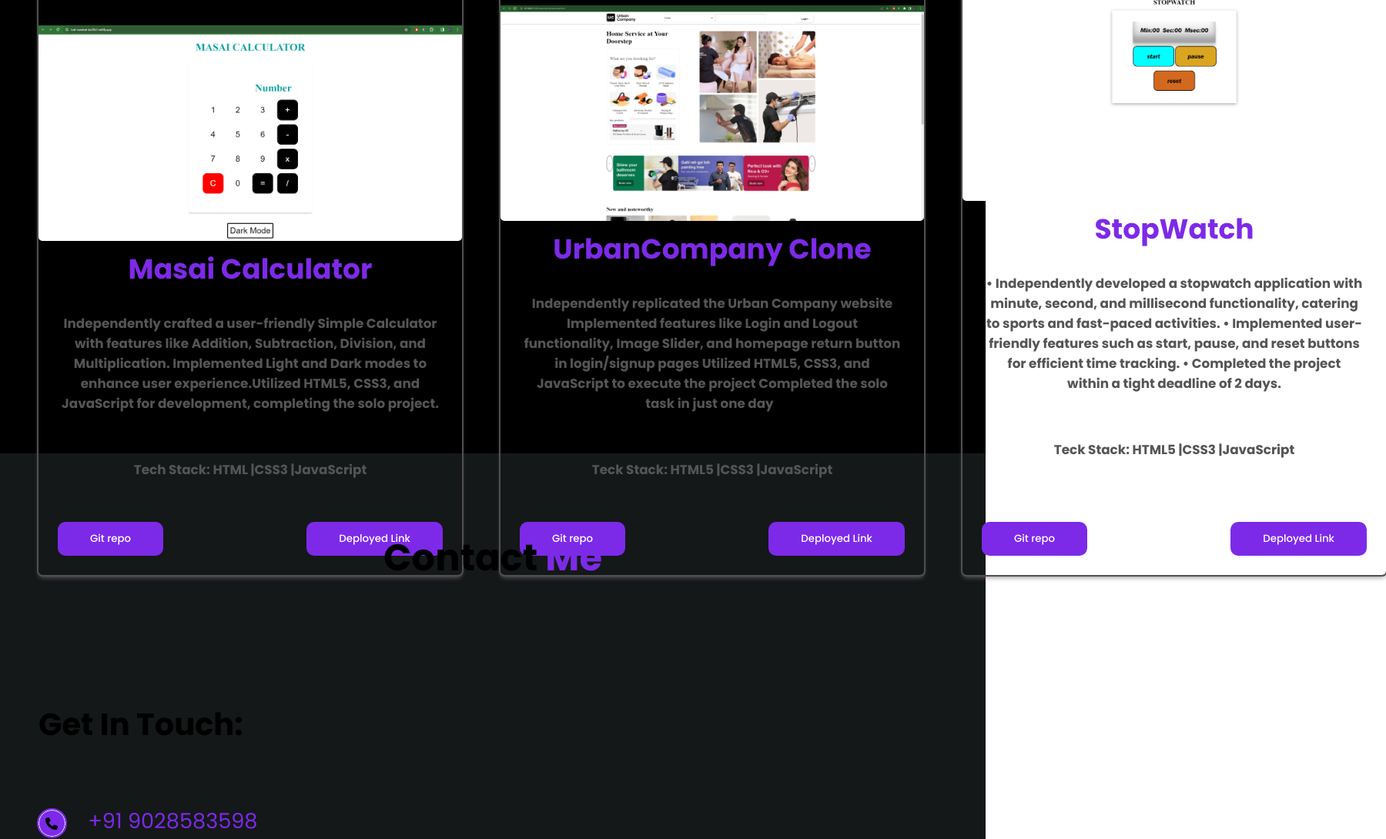
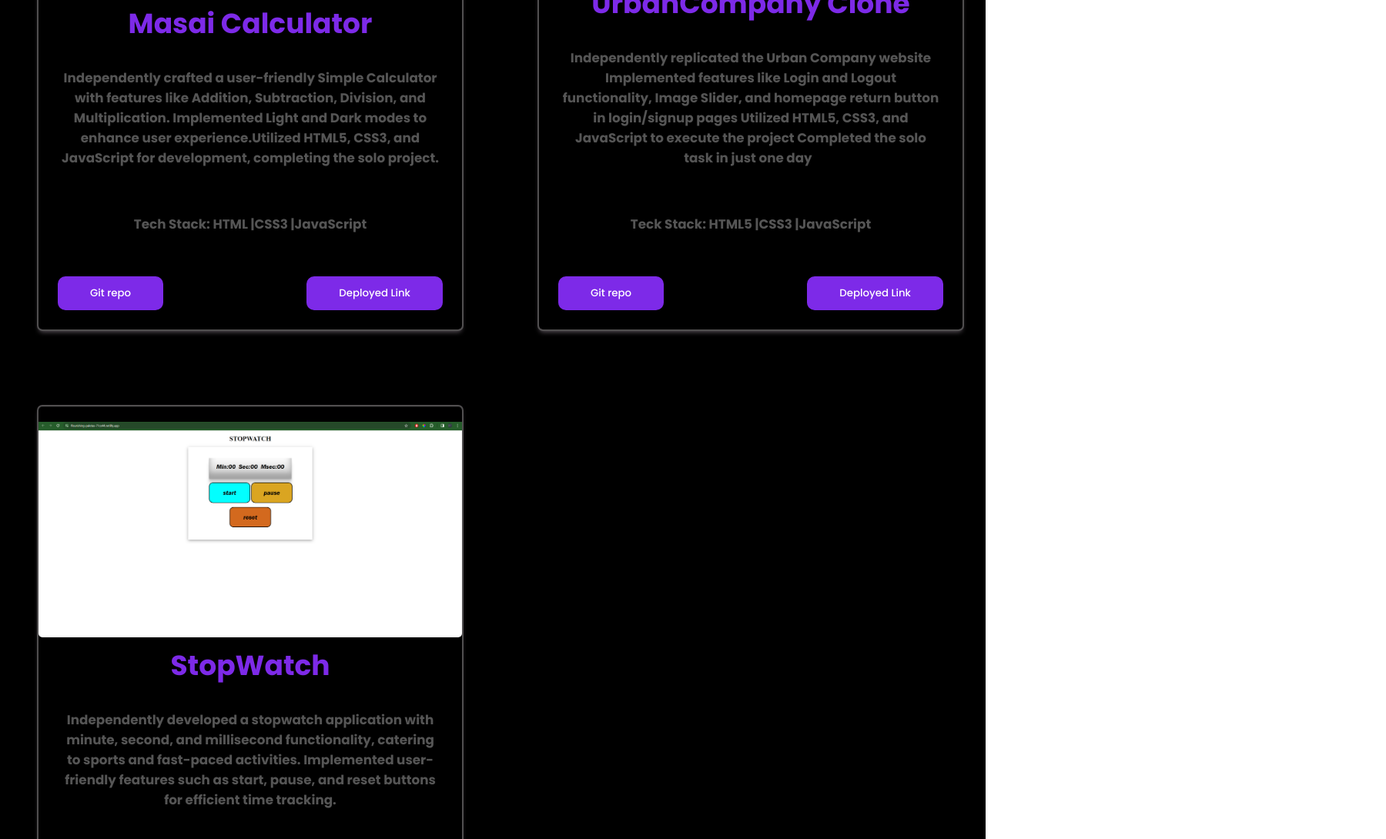
Before and after one commit to royeshmalvankar/portfolio-site, a plain HTML site: page index.html in a window 1280 px wide. Shown: the part 2905-3995 px from the top of the page at 77% size, 1800 px wide, since content can reach past the window. Drawn offline with nearby package versions, Linux system fonts and the light colour scheme.

Commit message:
portfolio

```diff
--- a/index.html
+++ b/index.html
@@ -71,10 +71,11 @@ header {
     background-image: url('https://images.unsplash.com/photo-1510519138101-570d1dca3d66?q=80&w=2647&auto=format&fit=crop&ixlib=rb-4.0.3&ixid=M3wxMjA3fDB8MHxwaG90by1wYWdlfHx8fGVufDB8fHx8fA%3D%3D');
     background-repeat: no-repeat;
     background-size: cover;
+    width: auto;
 }
 .home {
     position: relative;
-    width: 100%;
+    width: auto;
     height: 100vh;
     background: url('background.jpg');
     background-size: cover;
@@ -95,6 +96,8 @@ header {
 }
 #About{
     background-color: black;
+    height: auto;
+    width: auto;
 }
 .content {
     max-width: 1200px;
@@ -161,6 +164,8 @@ header {
     color: #fff;
 }
 #Skills{
+    height: auto;
+    width: auto;
     background-color: rgb(20,24,25);
     padding-top: 50px;
 }
@@ -204,7 +209,8 @@ header {
 }
 .project{
     background-color: black;
-    height: 100vh;
+    height: auto;
+    width: auto;
     padding-top: 50px;
 }
 .project-content{
@@ -310,15 +316,14 @@ color: #7d2ae8;
 @media all and (min-width: 1000px) and (max-width:1946px){
     .project-content{
     display: grid;
-    grid-template-columns: repeat(3, 1fr);
+    grid-template-columns: repeat(2, 1fr);
     padding: 50px;
-    gap: 50px;
+    gap: 100px;
     font-size: 1.5em;
     color: #7d2ae8;
     text-align: center;
+            }
 }
-
-            }
 </style>
 <body>
     <header>
@@ -445,15 +450,11 @@ color: #7d2ae8;
                 <div>
                     <img src="./Screenshot 2024-01-16 111541.png" alt="">
                     <h2>StopWatch</h2>
-                    <p>• Independently developed a stopwatch application with minute, second, and millisecond functionality, catering to sports and fast-paced activities.
-                        • Implemented user-friendly features such as start, pause, and reset buttons for efficient time tracking.
-                        • Completed the project within a tight deadline of 2 days.
-
-
+                    <p>Independently developed a stopwatch application with minute, second, and millisecond functionality, catering to sports and fast-paced activities.
+                        Implemented user-friendly features such as start, pause, and reset buttons for efficient time tracking.
                     </p>
                     <p>Teck Stack:
                         HTML5 |CSS3 |JavaScript
-                        <br>
                         <br>
                     </p>
                     <div class="btn-project">
```
